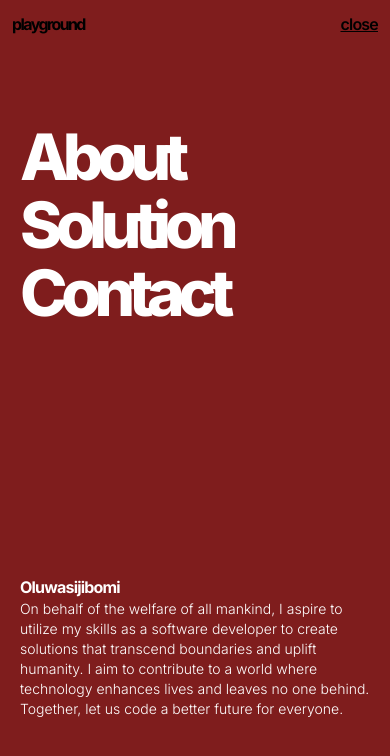
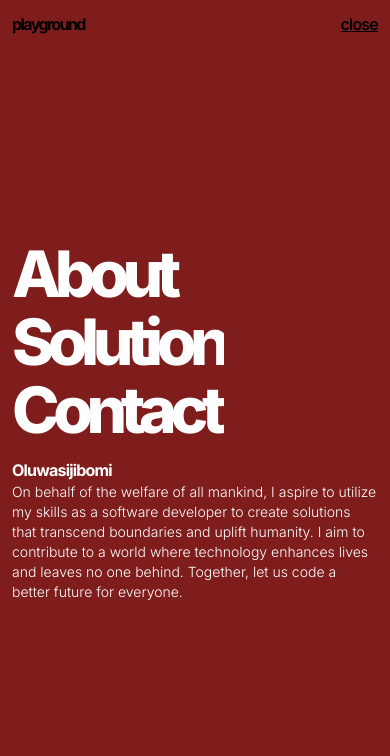
Before and after one commit to Asonance11/buymezobo, a Next.js app: page / in a window 390 px wide. Both pictures are taken after a click on the button "menu". Shown: the top 756 px of the page. Built offline with nearby package versions, Linux system fonts and the light colour scheme.

Commit message:
fix:mobile style

```diff
--- a/src/components/custom/Hamburger.tsx
+++ b/src/components/custom/Hamburger.tsx
@@ -61,7 +61,7 @@ export default function Menu({ state }: Props) {
         }
         menuStuff()
         // eslint-disable-next-line react-hooks/exhaustive-deps
-    }, [state ])
+    }, [state])
 
 
     // a styles
@@ -74,7 +74,7 @@ export default function Menu({ state }: Props) {
             <div ref={revealMenu} id="menu-layer" className="bg-red-900 h-full relative overflow-hidden">
                 <div id="menu-free-bg" className="absolute top-0 bottom-0 left-0 right-0 h-full opacity-0" />
                 <section id="menu-container" className="lg:w-2/3 mx-auto relative h-full ">
-                    <div id="menu-links" className="grid grid-cols-1 lg:grid-cols-2 items-center w-full h-full px-5">
+                    <div id="menu-links" className="flex justify-center items-start flex-col gap-4 lg:grid grid-cols-1 lg:grid-cols-2 lg:items-center w-full h-full px-3">
                         <nav className="">
                             <ul className="flex flex-col gap-1">
                                 <li id="link" className={`${liStyle}`}><Link ref={line1} href="/about" className={`${aStyle}`}>About</Link></li>
@@ -82,7 +82,7 @@ export default function Menu({ state }: Props) {
                                 <li id="link" className={`${liStyle}`}><Link ref={line3} href="/contact" className={`${aStyle}`}>Contact</Link></li>
                             </ul>
                         </nav>
-                        <div ref={info} id="menu-info gap-8 flex flex-col">
+                        <div ref={info} id="menu-info gap-8 flex flex-col ">
                             <h3 className="font-bold -tracking-wider text-white">Oluwasijibomi</h3>
                             <p className="font-light text-sm text-white">On behalf of the welfare of all mankind, I aspire to utilize my skills as a software developer to create solutions that transcend boundaries and uplift humanity. I aim to contribute to a world where technology enhances lives and leaves no one behind. Together, let us code a better future for everyone.</p>
                         </div>
```
